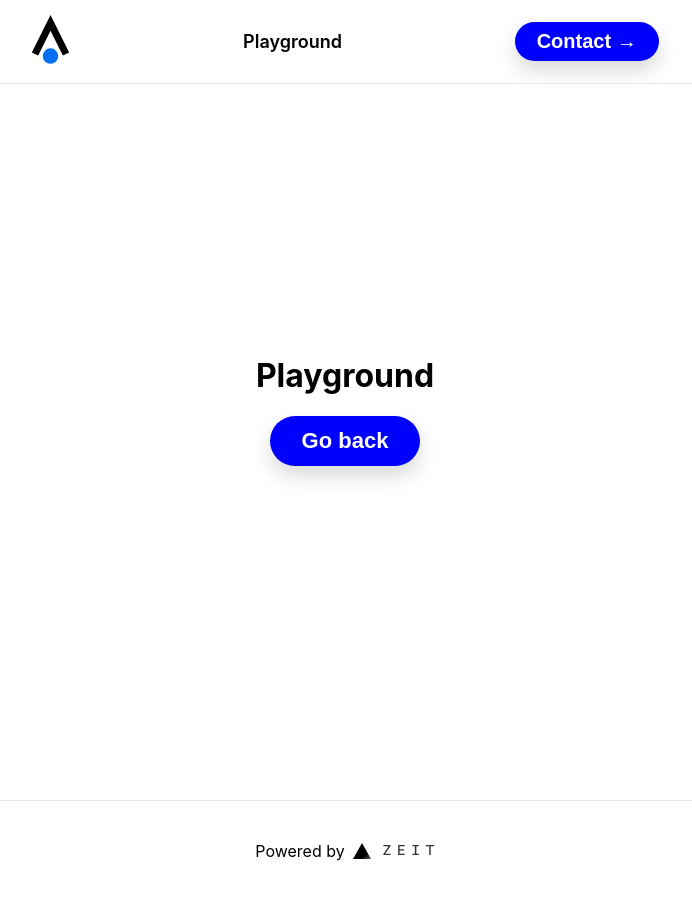
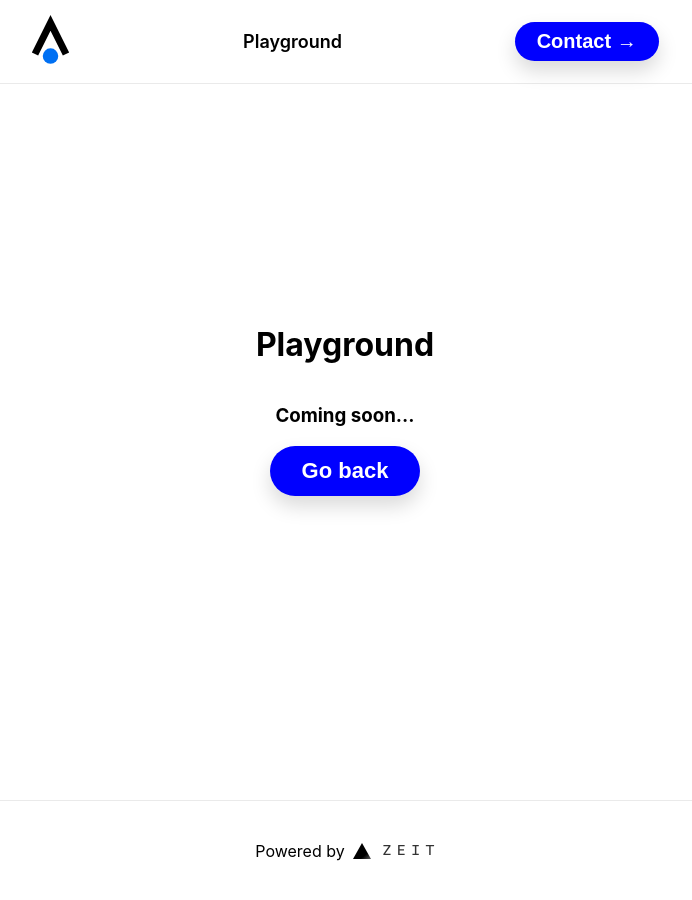
Before and after one commit to vazurio/next-js, a Next.js app: page /Playground in a window 1280 px wide. Shown: the whole page, without its empty margins (295-987 px from the left). Built offline with nearby package versions, Linux system fonts and the light colour scheme.

Commit message:
Coming soon

```diff
--- a/pages/Playground.js
+++ b/pages/Playground.js
@@ -4,6 +4,7 @@ const Playground = () => (
   <Layout>
     <div className="container">
       <h1>Playground</h1>
+      <h3>Coming soon...</h3>
       <button>
         <a href="/index">Go back</a>
       </button>
```
